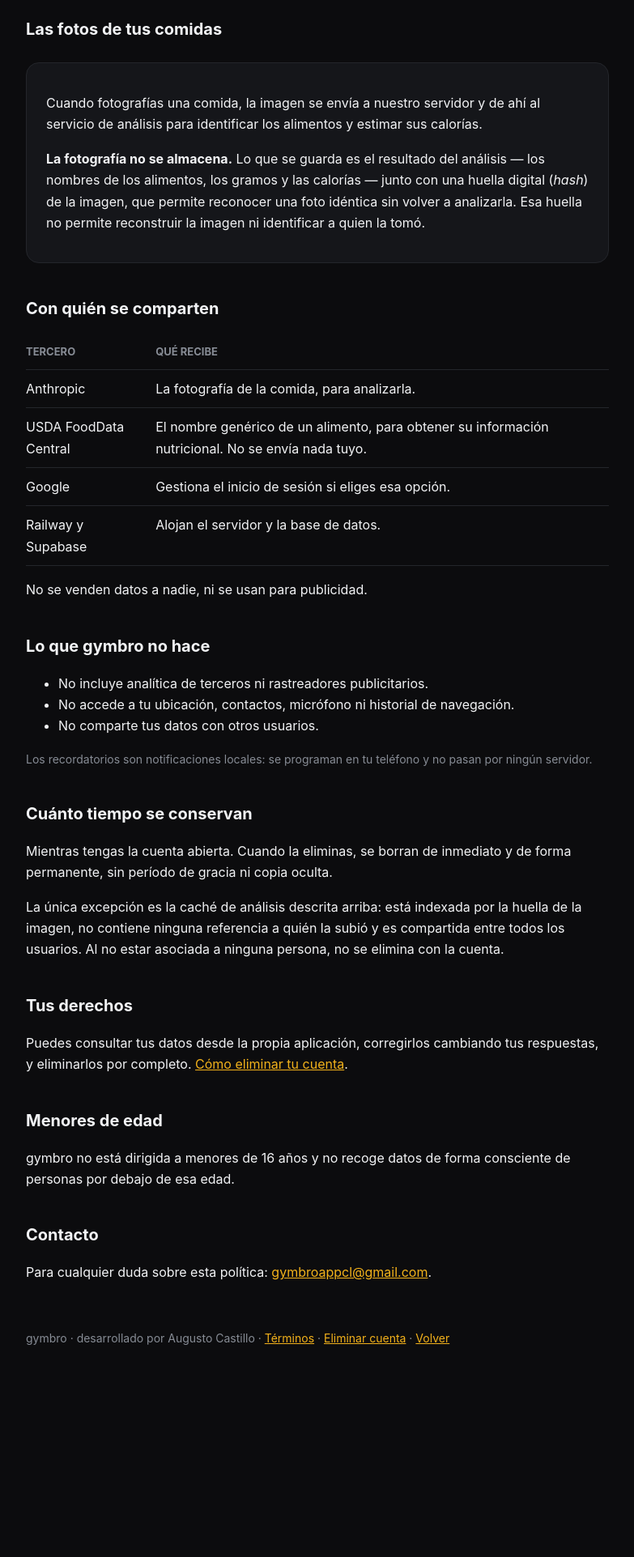
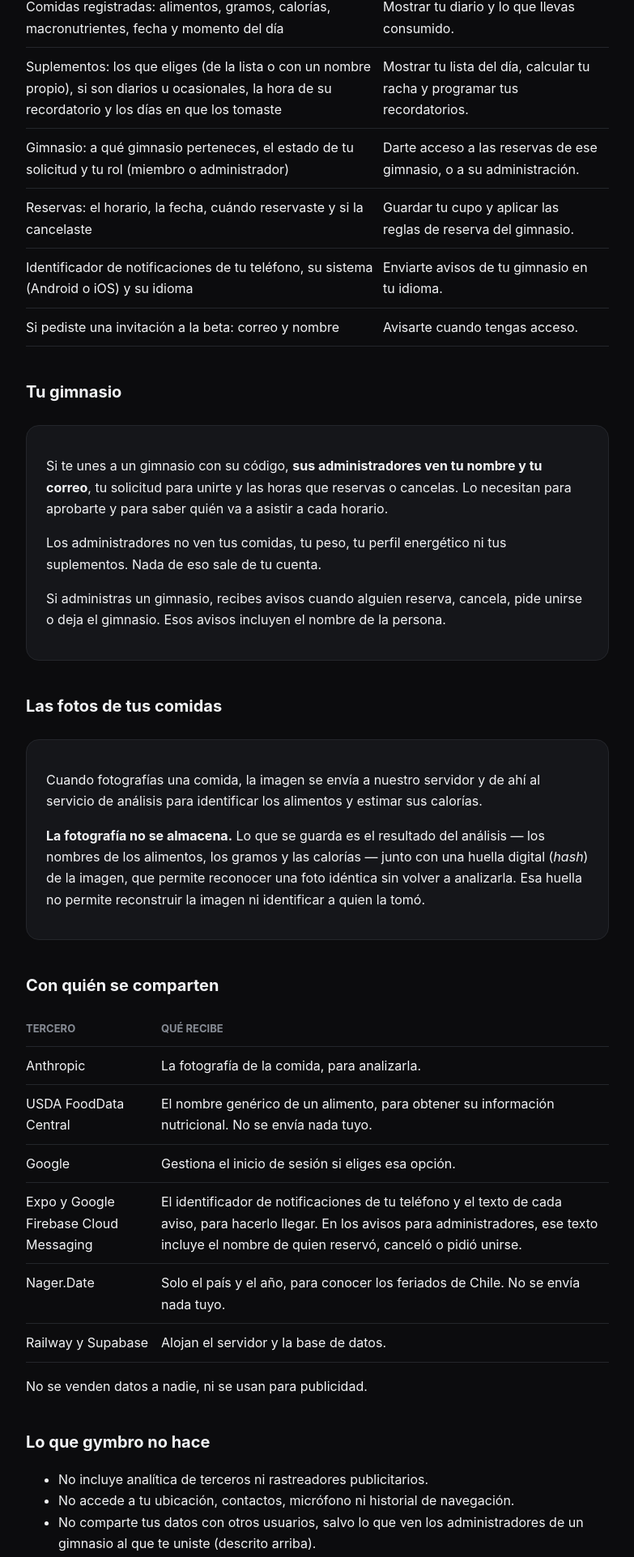
Before and after one commit to blurry20/gymbro-legal, a plain HTML site: page privacy.html in a window 1280 px wide. Shown: the part 800-2723 px from the top of the page at 81% size, without its empty margins (248-1031 px from the left). Before the commit the page ends 2560 px from the top, so only its background shows below. Drawn offline with Linux system fonts and the light colour scheme.

Commit message:
feat: update privacy

```diff
--- a/privacy.html
+++ b/privacy.html
@@ -10,11 +10,11 @@
 <main>
   <p class="brand">gymbro</p>
   <h1>Política de privacidad</h1>
-  <p class="muted">Última actualización: 11 de noviembre de 2026</p>
+  <p class="muted">Última actualización: 15 de noviembre de 2026</p>
 
   <p>
-    gymbro registra tus comidas y calcula un plan de calorías a partir de datos que tú entregas.
-    Esta página explica qué se guarda, por qué, con quién se comparte y cómo borrarlo.
+    gymbro registra tus comidas y tus suplementos, calcula un plan de calorías a partir de datos
+    que tú entregas y, si tu gimnasio la usa, te permite reservar horas en él. Esta página explica qué se guarda, por qué, con quién se comparte y cómo borrarlo.
   </p>
 
   <h2>Qué datos se recogen</h2>
@@ -38,7 +38,46 @@
       <td>Comidas registradas: alimentos, gramos, calorías, macronutrientes, fecha y momento del día</td>
       <td>Mostrar tu diario y lo que llevas consumido.</td>
     </tr>
+    <tr>
+      <td>Suplementos: los que eliges (de la lista o con un nombre propio), si son diarios u
+        ocasionales, la hora de su recordatorio y los días en que los tomaste</td>
+      <td>Mostrar tu lista del día, calcular tu racha y programar tus recordatorios.</td>
+    </tr>
+    <tr>
+      <td>Gimnasio: a qué gimnasio perteneces, el estado de tu solicitud y tu rol (miembro o
+        administrador)</td>
+      <td>Darte acceso a las reservas de ese gimnasio, o a su administración.</td>
+    </tr>
+    <tr>
+      <td>Reservas: el horario, la fecha, cuándo reservaste y si la cancelaste</td>
+      <td>Guardar tu cupo y aplicar las reglas de reserva del gimnasio.</td>
+    </tr>
+    <tr>
+      <td>Identificador de notificaciones de tu teléfono, su sistema (Android o iOS) y su idioma</td>
+      <td>Enviarte avisos de tu gimnasio en tu idioma.</td>
+    </tr>
+    <tr>
+      <td>Si pediste una invitación a la beta: correo y nombre</td>
+      <td>Avisarte cuando tengas acceso.</td>
+    </tr>
   </table>
+
+  <h2>Tu gimnasio</h2>
+  <div class="card">
+    <p>
+      Si te unes a un gimnasio con su código, <strong>sus administradores ven tu nombre y tu
+      correo</strong>, tu solicitud para unirte y las horas que reservas o cancelas. Lo necesitan
+      para aprobarte y para saber quién va a asistir a cada horario.
+    </p>
+    <p>
+      Los administradores no ven tus comidas, tu peso, tu perfil energético ni tus suplementos.
+      Nada de eso sale de tu cuenta.
+    </p>
+    <p>
+      Si administras un gimnasio, recibes avisos cuando alguien reserva, cancela, pide unirse o
+      deja el gimnasio. Esos avisos incluyen el nombre de la persona.
+    </p>
+  </div>
 
   <h2>Las fotos de tus comidas</h2>
   <div class="card">
@@ -63,6 +102,18 @@
       <td>El nombre genérico de un alimento, para obtener su información nutricional. No se envía nada tuyo.</td>
     </tr>
     <tr><td>Google</td><td>Gestiona el inicio de sesión si eliges esa opción.</td></tr>
+    <tr>
+      <td>Expo y Google Firebase Cloud Messaging</td>
+      <td>
+        El identificador de notificaciones de tu teléfono y el texto de cada aviso, para hacerlo
+        llegar. En los avisos para administradores, ese texto incluye el nombre de quien reservó,
+        canceló o pidió unirse.
+      </td>
+    </tr>
+    <tr>
+      <td>Nager.Date</td>
+      <td>Solo el país y el año, para conocer los feriados de Chile. No se envía nada tuyo.</td>
+    </tr>
     <tr><td>Railway y Supabase</td><td>Alojan el servidor y la base de datos.</td></tr>
   </table>
   <p>No se venden datos a nadie, ni se usan para publicidad.</p>
@@ -71,17 +122,24 @@
   <ul>
     <li>No incluye analítica de terceros ni rastreadores publicitarios.</li>
     <li>No accede a tu ubicación, contactos, micrófono ni historial de navegación.</li>
-    <li>No comparte tus datos con otros usuarios.</li>
+    <li>
+      No comparte tus datos con otros usuarios, salvo lo que ven los administradores de un
+      gimnasio al que te uniste (descrito arriba).
+    </li>
   </ul>
   <p class="muted">
-    Los recordatorios son notificaciones locales: se programan en tu teléfono y no pasan por ningún
-    servidor.
+    Los recordatorios de tus suplementos son notificaciones locales: se programan en tu teléfono y
+    no pasan por ningún servidor. Solo los avisos de tu gimnasio llegan desde nuestro servidor.
   </p>
 
   <h2>Cuánto tiempo se conservan</h2>
   <p>
     Mientras tengas la cuenta abierta. Cuando la eliminas, se borran de inmediato y de forma
     permanente, sin período de gracia ni copia oculta.
+  </p>
+  <p>
+    Si un gimnasio te nombró administrador antes de que tuvieras cuenta, guardamos tu correo hasta
+    que la crees o hasta que se retire ese nombramiento.
   </p>
   <p>
     La única excepción es la caché de análisis descrita arriba: está indexada por la huella de la
```
Also changed, not shown: delete-account.html (+8 -0 lines).
